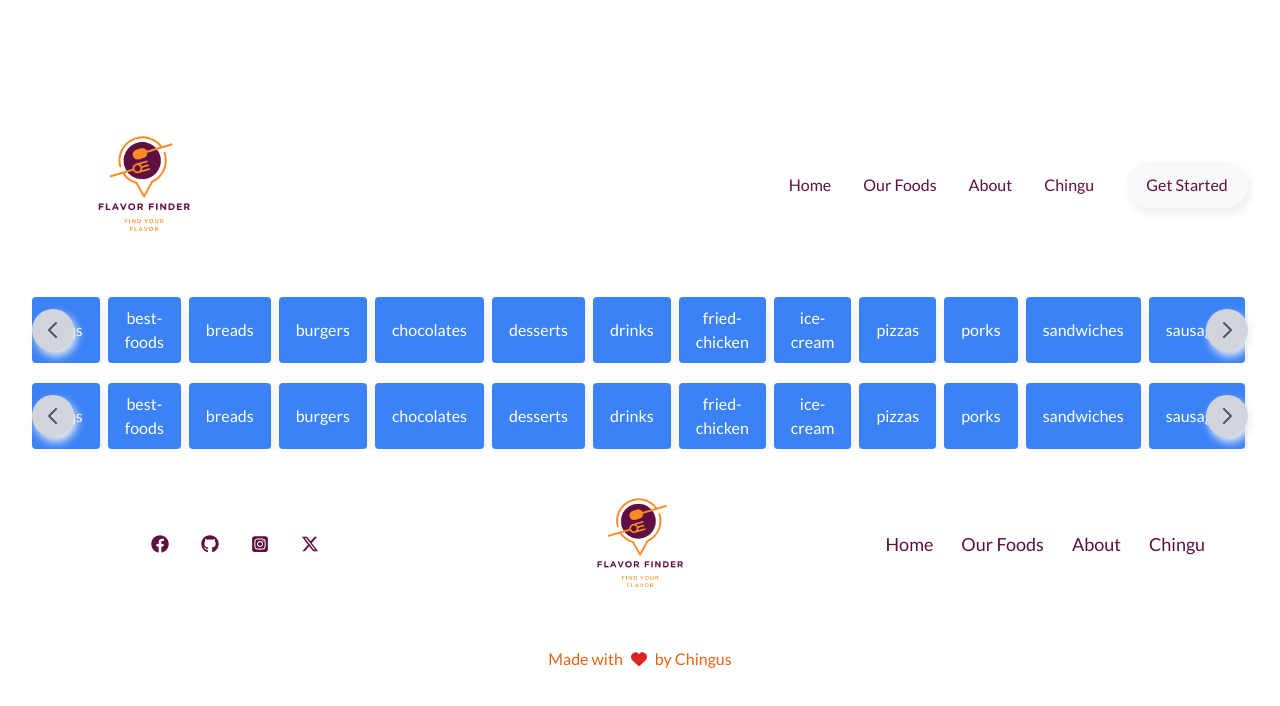
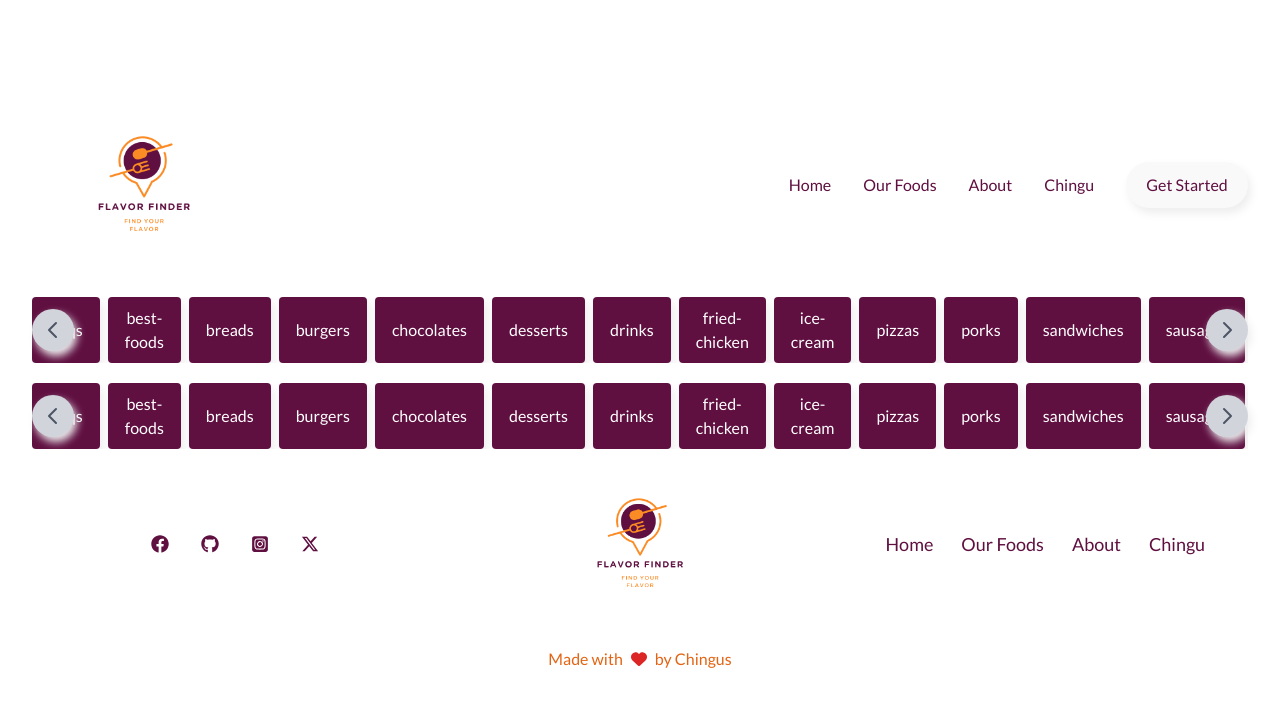
Before and after one commit to chingu-voyages/v50-tier2-team-15, a React (Vite) app: page /foods/1 in a window 1280 px wide. Shown: the top 706 px of the page. Built offline with nearby package versions, Linux system fonts and the light colour scheme.

Commit message:
refactor: Update FoodRibbon button color to purple. Remove "FoodRibbon" text.

```diff
--- a/src/components/FoodRibbon.jsx
+++ b/src/components/FoodRibbon.jsx
@@ -74,7 +74,7 @@ const FoodRibbon = ({ onCategorySelect }) => {
             <button
               key={category}
               onClick={() => handleCategoryClick(category)}
-              className="px-4 py-2 bg-blue-500 text-white rounded"
+              className="px-4 py-2 bg-purple text-white rounded"
             >
               {category}
             </button>
```
